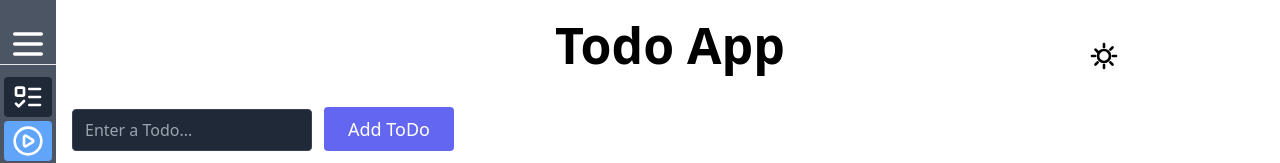
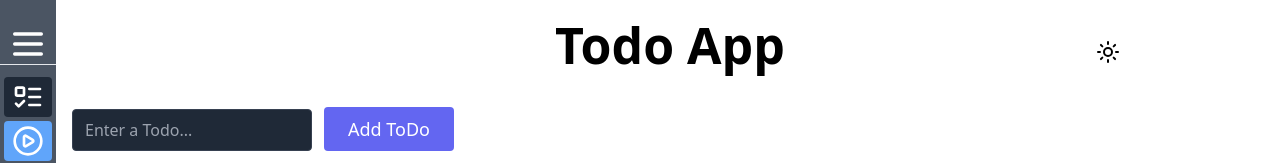
Before and after one commit to pavan-ade/ToDoApp, a React (Vite) app in the folder RedexToolToDo/: page / in a window 1280 px wide. Shown: the top 163 px of the page. Built offline with nearby package versions, Linux system fonts and the light colour scheme.

Commit message:
converting svg gile to lucide Icons

```diff
--- a/RedexToolToDo/src/components/themeContent/ThemeContent.jsx
+++ b/RedexToolToDo/src/components/themeContent/ThemeContent.jsx
@@ -1,4 +1,5 @@
 import React, { useEffect, useState } from "react";
+import { Moon, Sun } from "lucide-react";
 
 const ThemeContent = () => {
   const [toggleTheme, settoggleTheme] = useState("dark");
@@ -12,39 +13,15 @@ const ThemeContent = () => {
     }
   }, [toggleTheme]);
   return (
-    <div className="fixed md:top-10 lg:right-40 md:right-20 xs:right-4 xs:top-4 dark:bg-gray-900 dark:text-white z-50">
+    <div className="fixed md:top-10 lg:right-40 md:right-20 xs:right-4 xs:top-4 dark:text-white z-50">
       {toggleTheme == "light" && (
         <button onClick={() => settoggleTheme("dark")}>
-          <svg
-            xmlns="http://www.w3.org/2000/svg"
-            fill="currentColor"
-            viewBox="0 0 24 24"
-            className="w-8 h-8"
-          >
-            <path
-              fillRule="evenodd"
-              d="M21.75 15.002A9.72 9.72 0 0112 21.75C6.477 21.75 2 17.273 2 11.75c0-4.49 3.067-8.268 7.258-9.437.487-.131.931.316.802.802A7.5 7.5 0 0012 19.5a7.5 7.5 0 009.752-4.498c.129-.486-.316-.933-.802-.802z"
-              clipRule="evenodd"
-            />
-          </svg>
+          <Moon />
         </button>
       )}
       {toggleTheme == "dark" && (
         <button onClick={() => settoggleTheme("light")}>
-          <svg
-            xmlns="http://www.w3.org/2000/svg"
-            fill="none"
-            viewBox="0 0 24 24"
-            strokeWidth={2}
-            stroke="currentColor"
-            className="w-8 h-8"
-          >
-            <path
-              strokeLinecap="round"
-              strokeLinejoin="round"
-              d="M12 3v2.25M12 18.75V21m9-9h-2.25M5.25 12H3m15.364-6.364-1.591 1.591M7.227 16.773l-1.591 1.591m0-11.182 1.591 1.591M16.773 16.773l1.591 1.591M12 7.5a4.5 4.5 0 100 9 4.5 4.5 0 000-9z"
-            />
-          </svg>
+          <Sun />
         </button>
       )}
     </div>
--- a/RedexToolToDo/src/pages/sidebar/SideBar.jsx
+++ b/RedexToolToDo/src/pages/sidebar/SideBar.jsx
@@ -3,12 +3,12 @@ import { useId } from "react";
 import { Link, Route, useNavigate } from "react-router-dom";
 import {
   Menu,
-  ListTodo, // For All
-  PlayCircle, // For Ready to Start
-  Loader2, // For In Progress (spinner style)
-  PauseCircle, // For On Hold
-  CheckCircle, // For Completed
-  XCircle, // For Skipped / Cancelled
+  ListTodo,
+  PlayCircle,
+  Hourglass,
+  PauseCircle,
+  CheckCircle,
+  XCircle,
 } from "lucide-react";
 const SideBar = () => {
   const navigator = useNavigate();
@@ -30,7 +30,7 @@ const SideBar = () => {
     {
       label: "In Progress",
       route: "/inprogress",
-      icon: Loader2,
+      icon: Hourglass,
       color: "text-white-500 bg-yellow-400 hover:text-yellow-500",
       activeColor: "bg-gray-800 font-semibold",
     },
```
